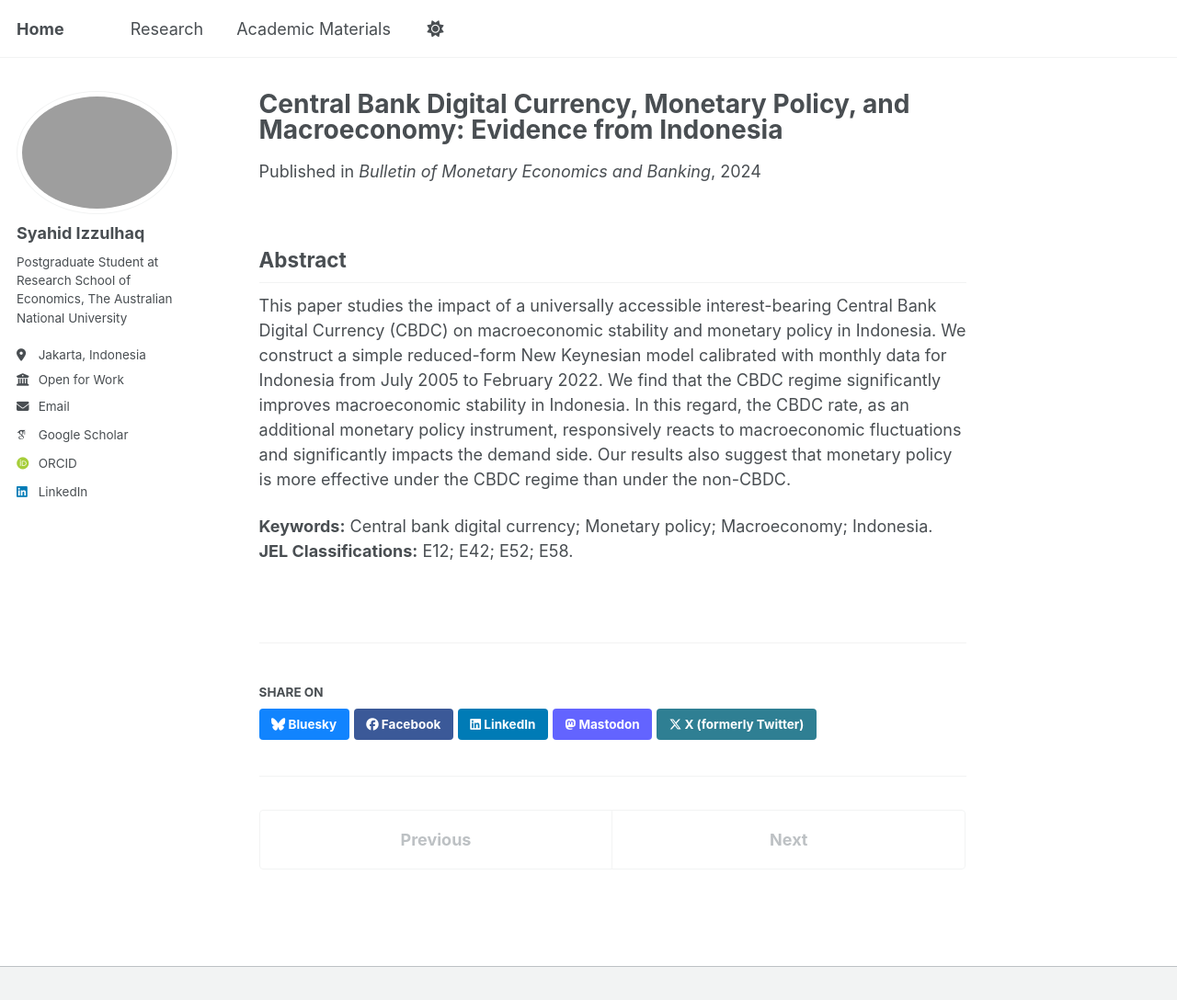
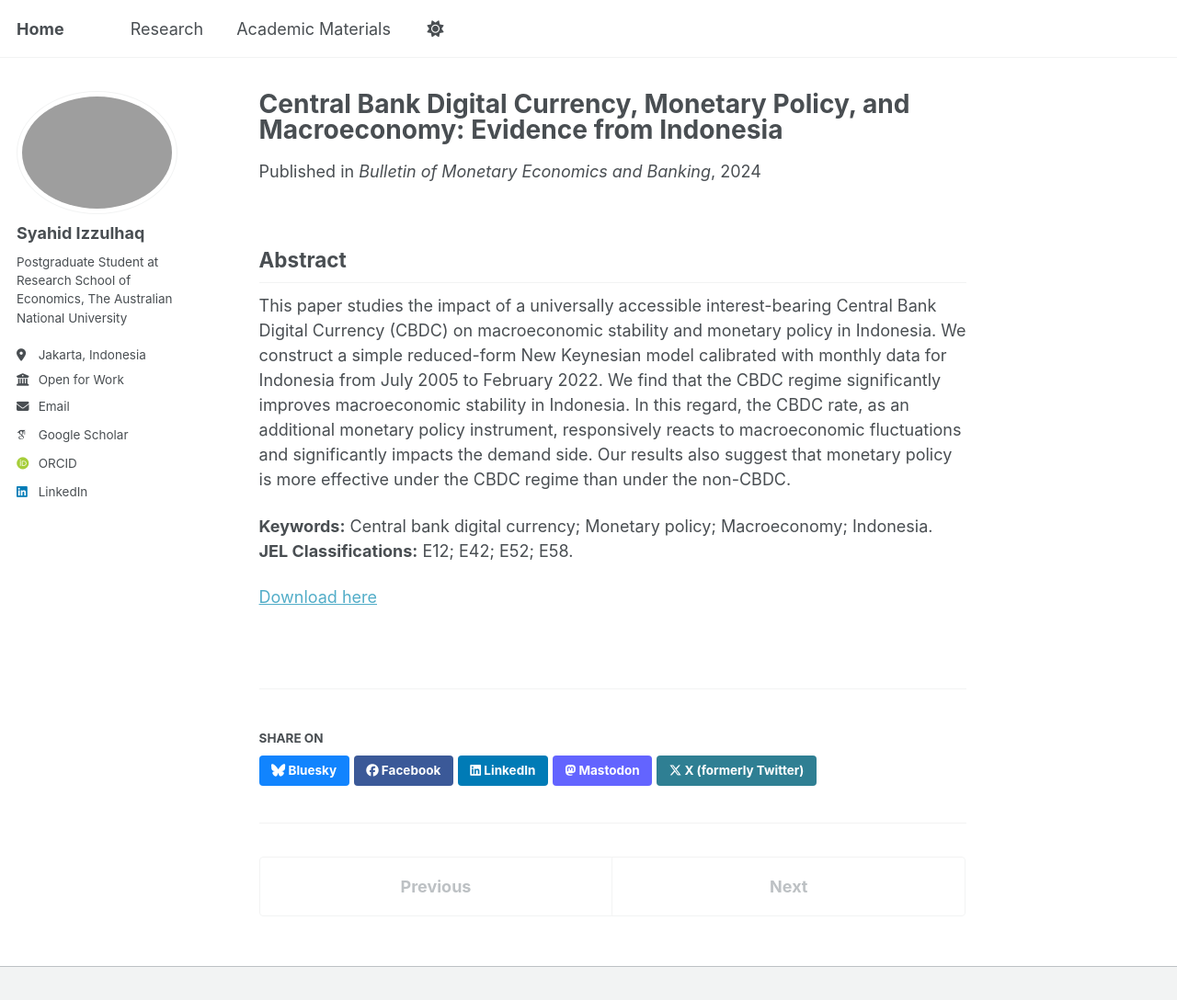
Before and after one commit to syahidizzulhaq/syahidizzulhaq.github.io, a Jekyll site: the page built from _publications/cbdc-indonesia.md, in a window 1280 px wide and 1088 px high. Shown: the whole window at 92% size. Built offline with Jekyll 4.4.1, drawn with Linux system fonts in a browser that asks for light colours; some web fonts are replaced; a script bundle is joined from its source files by our own code; library files that are not in the unit come from our copies.

Commit message:
Update cbdc-indonesia.md

```diff
--- a/_publications/cbdc-indonesia.md
+++ b/_publications/cbdc-indonesia.md
@@ -15,3 +14,5 @@ regime significantly improves macroeconomic stability in Indonesia. In this rega
 
 **Keywords:** Central bank digital currency; Monetary policy; Macroeconomy; Indonesia.<br>
 **JEL Classifications:** E12; E42; E52; E58.
+
+[Download here](/files/cbdc-indonesia.pdf)
```
Also changed, not shown: other parts of _publications/cbdc-indonesia.md (+0 -1 lines).
